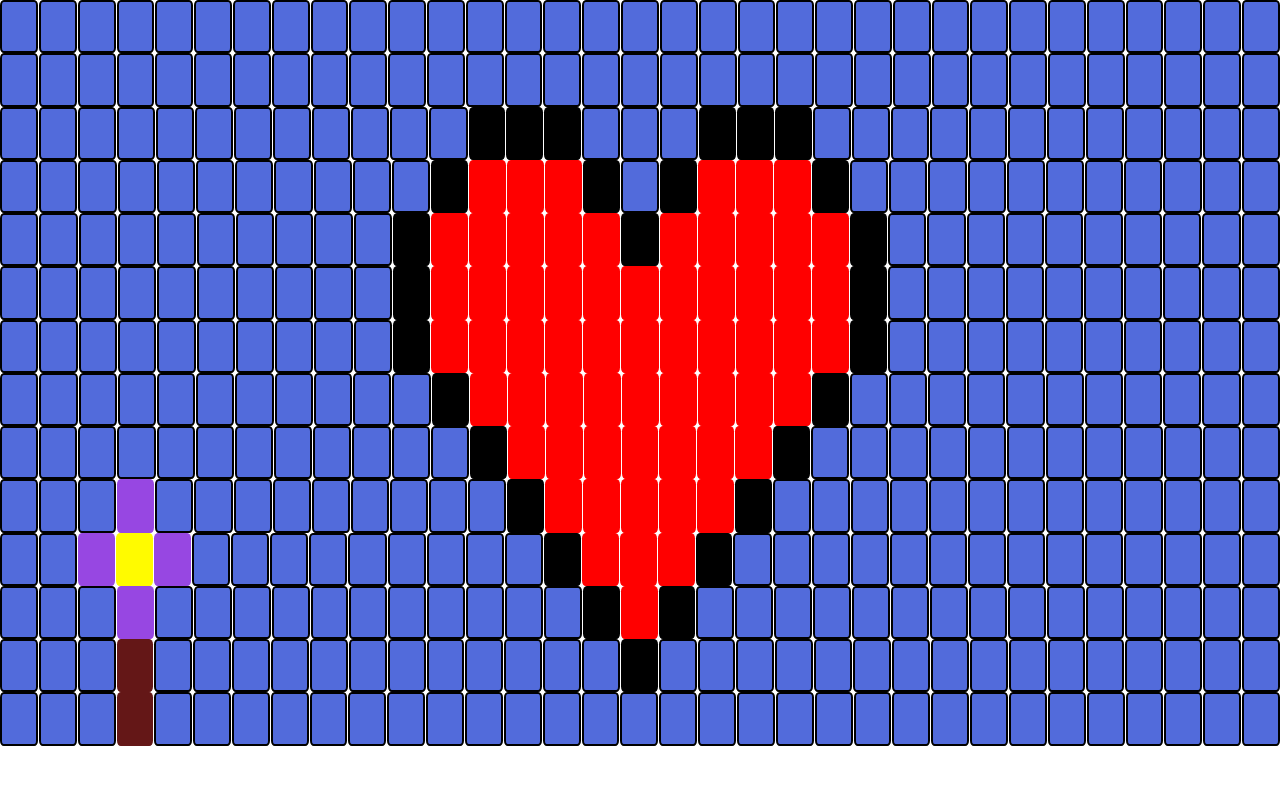
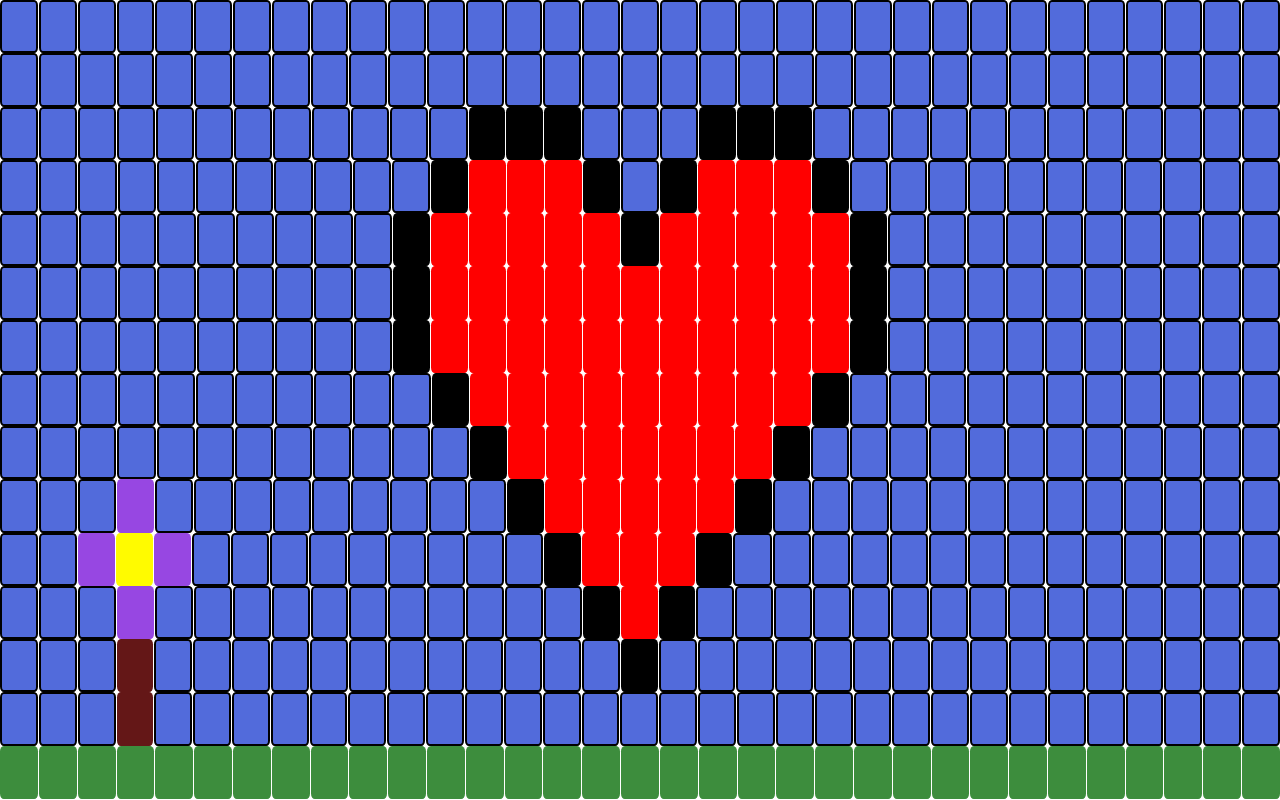
Before and after one commit to LucasAlexandreDev/projeto_pixel_art, a plain HTML site: page index.html in a window 1280 px wide. Drawn offline with Linux system fonts and the light colour scheme.

Commit message:
finalizado e estilizado a linha 15

```diff
--- a/index.html
+++ b/index.html
@@ -511,6 +511,43 @@
         <div class="bloco-azul"></div>
       </div>
 
+      <div class="linha15">
+        <div class="bloco-verde"></div>
+        <div class="bloco-verde"></div>
+        <div class="bloco-verde"></div>
+        <div class="bloco-verde"></div>
+        <div class="bloco-verde"></div>
+        <div class="bloco-verde"></div>
+        <div class="bloco-verde"></div>
+        <div class="bloco-verde"></div>
+        <div class="bloco-verde"></div>
+        <div class="bloco-verde"></div>
+        <div class="bloco-verde"></div>
+        <div class="bloco-verde"></div>
+        <div class="bloco-verde"></div>
+        <div class="bloco-verde"></div>
+        <div class="bloco-verde"></div>
+        <div class="bloco-verde"></div>
+        <div class="bloco-verde"></div>
+        <div class="bloco-verde"></div>
+        <div class="bloco-verde"></div>
+        <div class="bloco-verde"></div>
+        <div class="bloco-verde"></div>
+        <div class="bloco-verde"></div>
+        <div class="bloco-verde"></div>
+        <div class="bloco-verde"></div>
+        <div class="bloco-verde"></div>
+        <div class="bloco-verde"></div>
+        <div class="bloco-verde"></div>
+        <div class="bloco-verde"></div>
+        <div class="bloco-verde"></div>
+        <div class="bloco-verde"></div>
+        <div class="bloco-verde"></div>
+        <div class="bloco-verde"></div>
+        <div class="bloco-verde"></div>
+      </div>
+    </div>
+
 
 </body>
 </html>
--- a/style.css
+++ b/style.css
@@ -4,7 +4,7 @@
     box-sizing: border-box;
 }
 
-.linha1 , .linha2, .linha3, .linha4, .linha5, .linha6, .linha7, .linha8, .linha9, .linha10, .linha11, .linha12, .linha13, .linha14{
+.linha1 , .linha2, .linha3, .linha4, .linha5, .linha6, .linha7, .linha8, .linha9, .linha10, .linha11, .linha12, .linha13, .linha14, .linha15{
     display: flex;
     justify-content:center;
     align-items: center;
@@ -55,3 +55,10 @@
     background-color: #641717;
     border-radius: 10%;
 }
+
+.bloco-verde{
+    width: 6.66vh;
+    height: 6.66vh;
+    background-color: #3d8d3d;
+    border-radius: 10%;
+}
```
